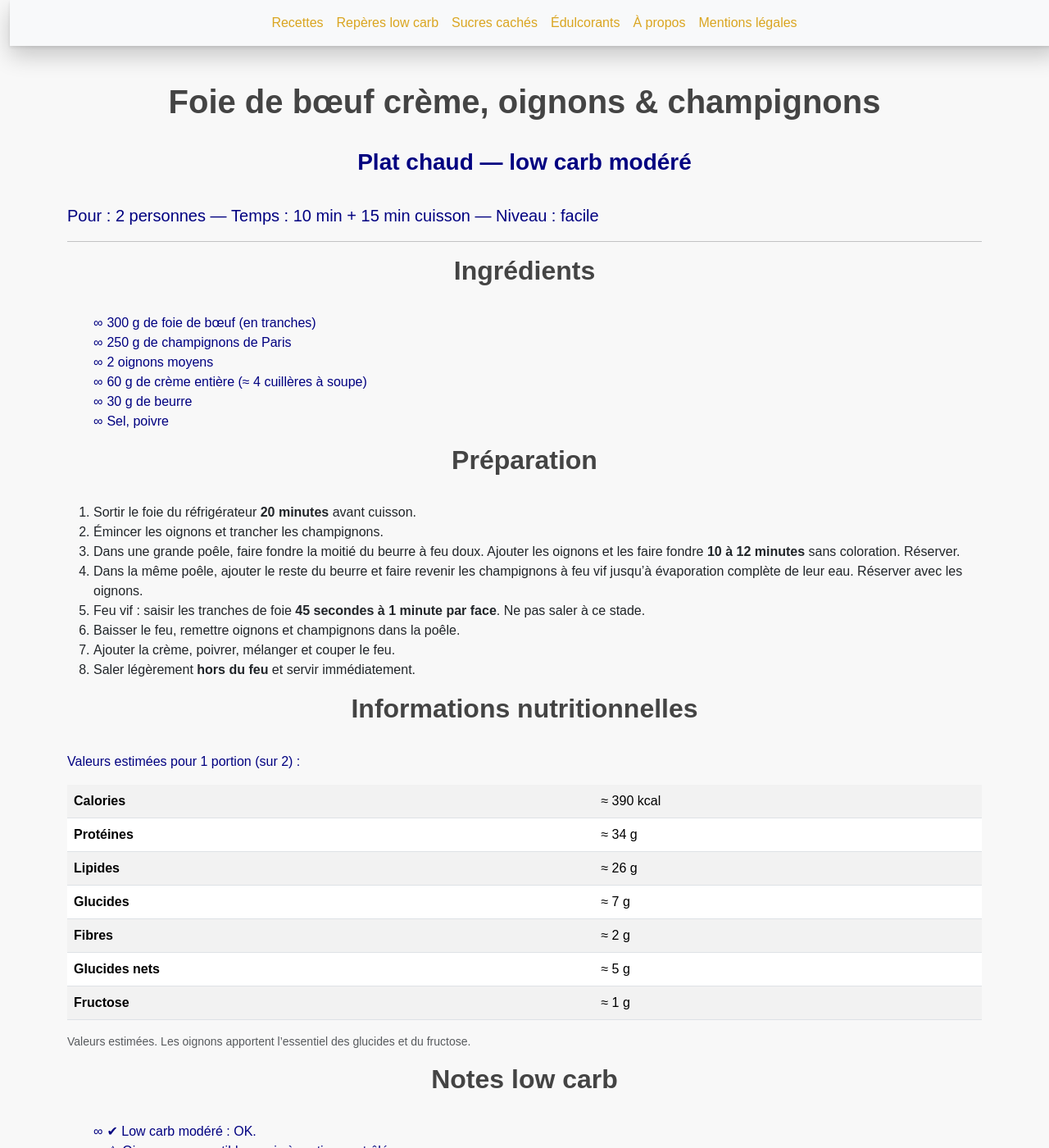
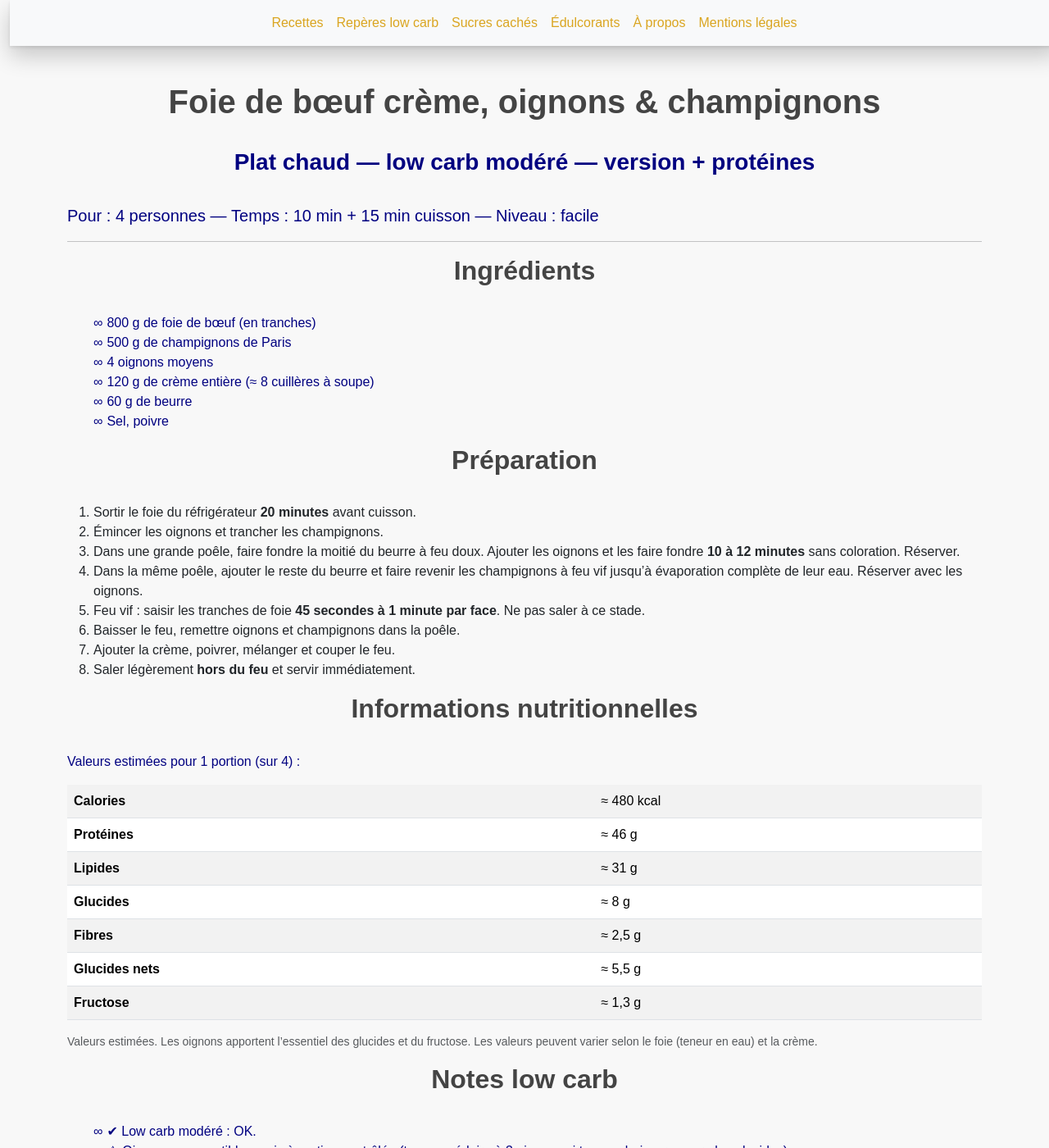
Before and after one commit to laurie-boissay/laurie-boissay.github.io, a Jekyll site: the page built from recettes/foie-champignons.html, in a window 1280 px wide and 1400 px high. Shown: the whole window at 82% size. Built offline with Jekyll 4.4.1, drawn with Linux system fonts in a browser that asks for light colours; some of the changed text lies outside the part shown.

Commit message:
Update foie-champignons.html
4 pers

```diff
--- a/recettes/foie-champignons.html
+++ b/recettes/foie-champignons.html
@@ -1,9 +1,9 @@
 ---
 layout: recipe
 title: "Foie de bœuf crème, oignons & champignons — Recettes low carb"
-description: "Foie de bœuf poêlé aux oignons fondants et champignons, nappé de crème. Plat low carb simple et nourrissant pour 2 personnes."
+description: "Foie de bœuf poêlé aux oignons fondants et champignons, nappé de crème. Plat low carb modéré, très protéiné, pour 4 personnes."
 recipe_title: "Foie de bœuf crème, oignons & champignons"
-recipe_subtitle: "Plat chaud — low carb modéré"
+recipe_subtitle: "Plat chaud — low carb modéré — version + protéines"
 recipe_group: "Plats"
 recipe_sort: "Foie de boeuf creme oignons et champignons"
 tags:
@@ -17,18 +17,18 @@ extra_head: |
     "@context": "https://schema.org",
     "@type": "Recipe",
     "name": "Foie de bœuf crème, oignons & champignons",
-    "description": "Foie de bœuf poêlé aux oignons fondants et champignons, avec une touche de crème. Plat low carb simple pour 2 personnes.",
-    "recipeYield": "2 portions",
+    "description": "Foie de bœuf poêlé aux oignons fondants et champignons, avec une touche de crème. Version plus riche en protéines pour 4 personnes.",
+    "recipeYield": "4 portions",
     "recipeCategory": "Plat principal",
     "prepTime": "PT10M",
     "cookTime": "PT15M",
     "totalTime": "PT25M",
     "recipeIngredient": [
-      "Foie de bœuf 300 g",
-      "Champignons de Paris 250 g",
-      "Oignons 2 moyens",
-      "Crème entière 60 g",
-      "Beurre 30 g",
+      "Foie de bœuf 800 g",
+      "Champignons de Paris 500 g",
+      "Oignons 4 moyens",
+      "Crème entière 120 g",
+      "Beurre 60 g",
       "Sel",
       "Poivre"
     ]
@@ -37,7 +37,7 @@ extra_head: |
 ---
 
 <p class="lead">
-  <strong>Pour :</strong> 2 personnes —
+  <strong>Pour :</strong> 4 personnes —
   <strong>Temps :</strong> 10 min + 15 min cuisson —
   <strong>Niveau :</strong> facile
 </p>
@@ -46,11 +46,11 @@ extra_head: |
 
 <h2>Ingrédients</h2>
 <ul>
-  <li>300 g de foie de bœuf (en tranches)</li>
-  <li>250 g de champignons de Paris</li>
-  <li>2 oignons moyens</li>
-  <li>60 g de crème entière (≈ 4 cuillères à soupe)</li>
-  <li>30 g de beurre</li>
+  <li>800 g de foie de bœuf (en tranches)</li>
+  <li>500 g de champignons de Paris</li>
+  <li>4 oignons moyens</li>
+  <li>120 g de crème entière (≈ 8 cuillères à soupe)</li>
+  <li>60 g de beurre</li>
   <li>Sel, poivre</li>
 </ul>
 
@@ -67,30 +67,31 @@ extra_head: |
 </ol>
 
 <h2>Informations nutritionnelles</h2>
-<p>Valeurs estimées pour 1 portion (sur 2) :</p>
+<p>Valeurs estimées pour 1 portion (sur 4) :</p>
 
 <div class="table-responsive">
   <table class="table table-striped">
     <tbody>
-      <tr><th>Calories</th><td>≈ 390 kcal</td></tr>
-      <tr><th>Protéines</th><td>≈ 34 g</td></tr>
-      <tr><th>Lipides</th><td>≈ 26 g</td></tr>
-      <tr><th>Glucides</th><td>≈ 7 g</td></tr>
-      <tr><th>Fibres</th><td>≈ 2 g</td></tr>
-      <tr><th>Glucides nets</th><td>≈ 5 g</td></tr>
-      <tr><th>Fructose</th><td>≈ 1 g</td></tr>
+      <tr><th>Calories</th><td>≈ 480 kcal</td></tr>
+      <tr><th>Protéines</th><td>≈ 46 g</td></tr>
+      <tr><th>Lipides</th><td>≈ 31 g</td></tr>
+      <tr><th>Glucides</th><td>≈ 8 g</td></tr>
+      <tr><th>Fibres</th><td>≈ 2,5 g</td></tr>
+      <tr><th>Glucides nets</th><td>≈ 5,5 g</td></tr>
+      <tr><th>Fructose</th><td>≈ 1,3 g</td></tr>
     </tbody>
   </table>
 </div>
 
 <p class="small text-muted">
-  Valeurs estimées. Les oignons apportent l’essentiel des glucides et du fructose.
+  Valeurs estimées. Les oignons apportent l’essentiel des glucides et du fructose. Les valeurs peuvent varier selon le foie (teneur en eau) et la crème.
 </p>
 
 <h2>Notes low carb</h2>
 <ul>
   <li>✔ Low carb modéré : OK.</li>
-  <li>⚠ Oignons : compatibles mais à portion contrôlée.</li>
+  <li>⚠ Oignons : compatibles mais à portion contrôlée (tu peux réduire à 3 oignons si tu veux baisser encore les glucides).</li>
+  <li>✔ Version + protéines : environ <strong>46 g</strong> par portion (utile pour viser ton objectif journalier).</li>
   <li>✔ Très riche en micronutriments (fer, vitamine A, B12).</li>
   <li>❗ Cuisson courte indispensable : un foie trop cuit devient dur et amer.</li>
 </ul>
```
